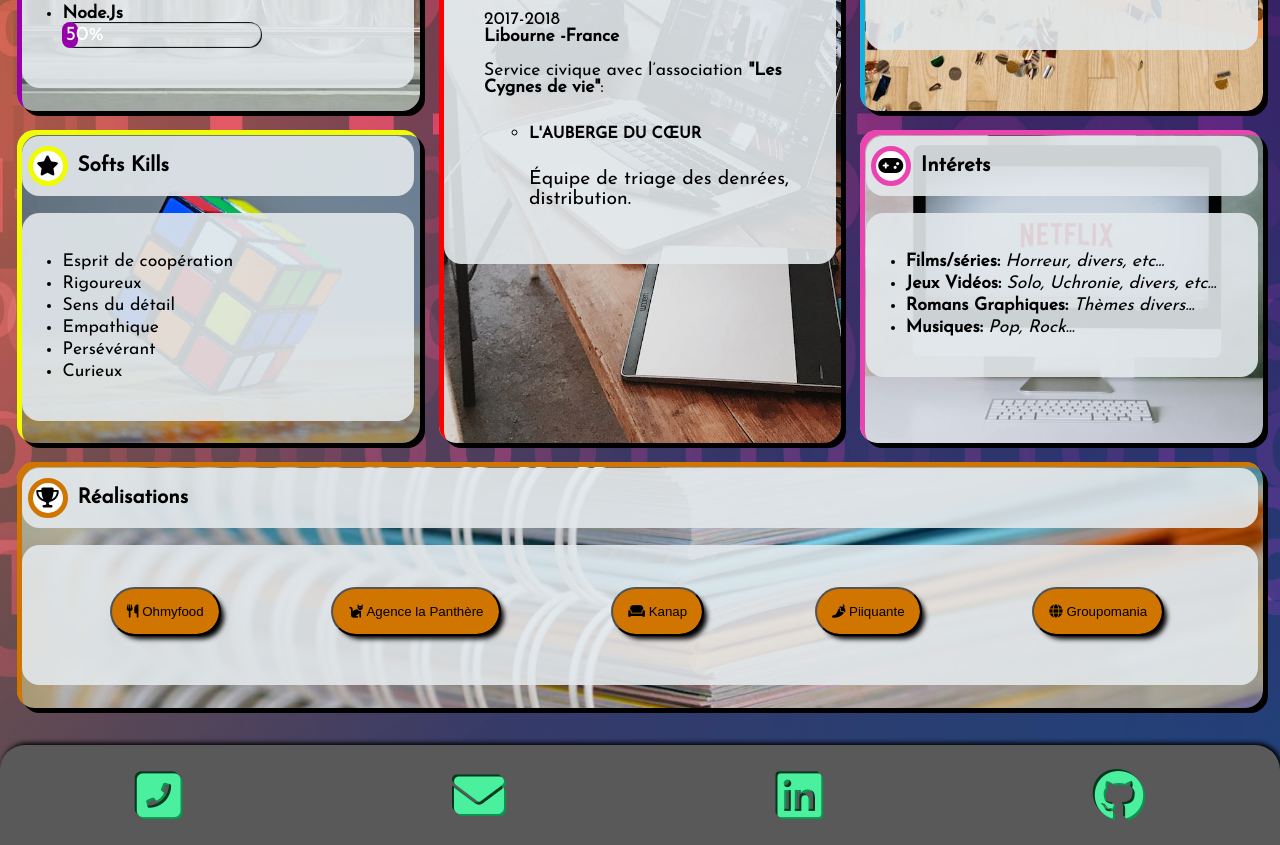
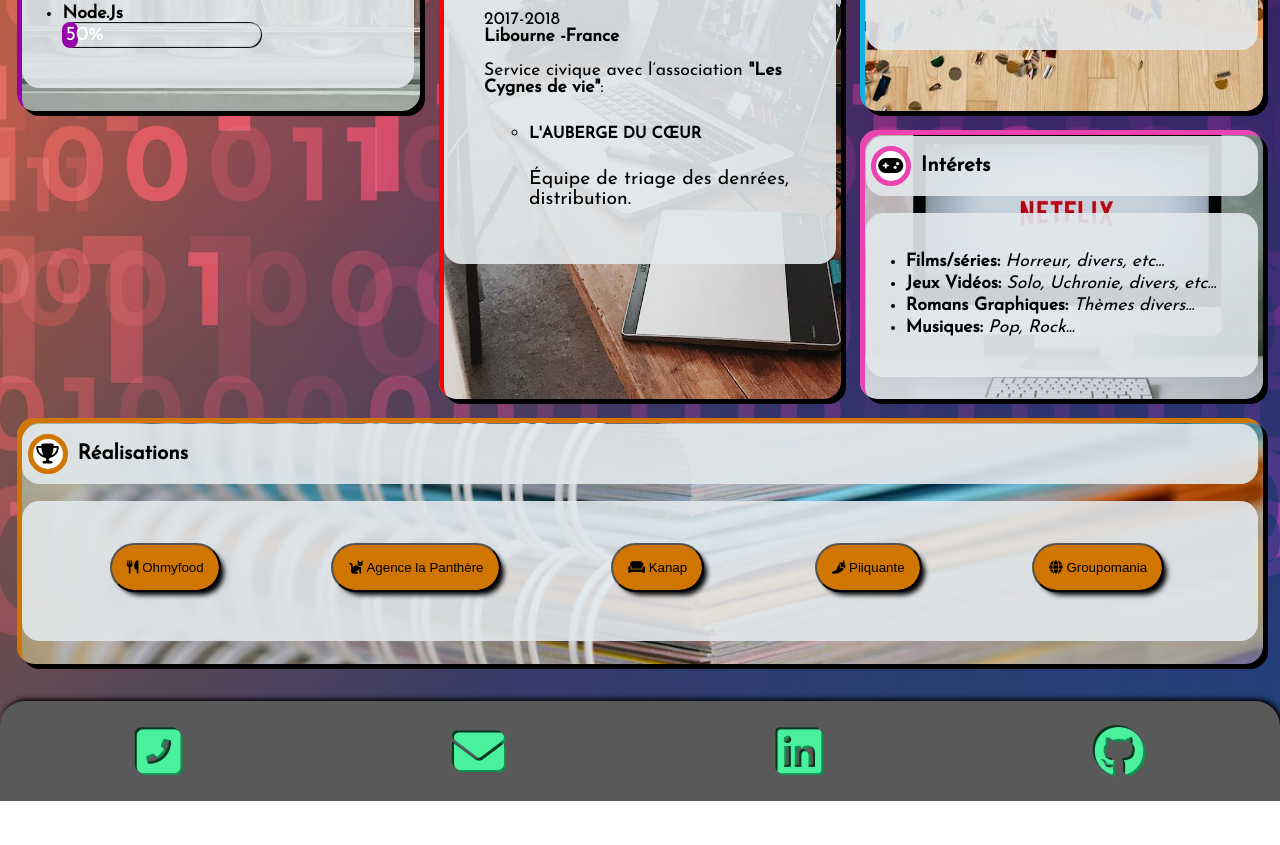
Before and after one commit to MurderSmile/-cv-raphael-laroque, a React (Create React App) app: page / in a window 1280 px wide. Shown: the part 1380-2225 px from the top of the page. After the commit the page ends 2181 px from the top, so only its background shows below. Built offline with nearby package versions, Linux system fonts and the light colour scheme; a web font is replaced by a local one.

Commit message:
essai SoftSkills

```diff
--- a/src/Pages/Cv/index.jsx
+++ b/src/Pages/Cv/index.jsx
@@ -3,7 +3,7 @@ import Profil from "./CvSections/Profil";
 import Experiences from "./CvSections/Experiences";
 import Formations from "./CvSections/Formations";
 import Competences from "./CvSections/Competences";
-import Softskills from "./CvSections/Softskills";
+// import Softskills from "./CvSections/Softskills";
 import Interets from "./CvSections/Interets";
 import Realisations from "./CvSections/Realisations";
 import Project from "./CvSections/Project";
@@ -22,7 +22,7 @@ function Cv() {
       <Experiences />
       <Formations />
       <Competences />
-      <Softskills />
+      {/* <Softskills /> */}
       <Interets />
       <Realisations />
       {project && project != null ? <Project /> : null}
```
